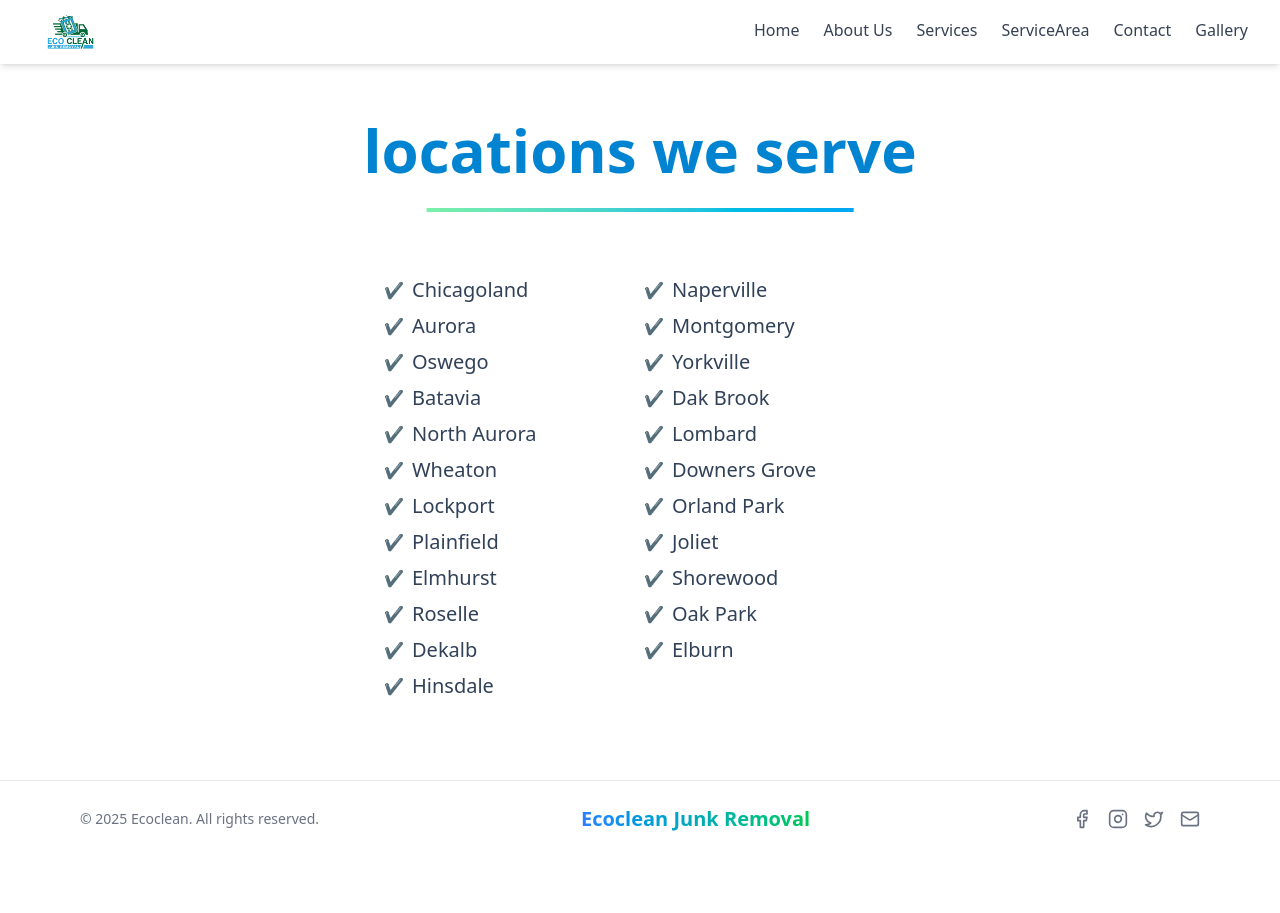
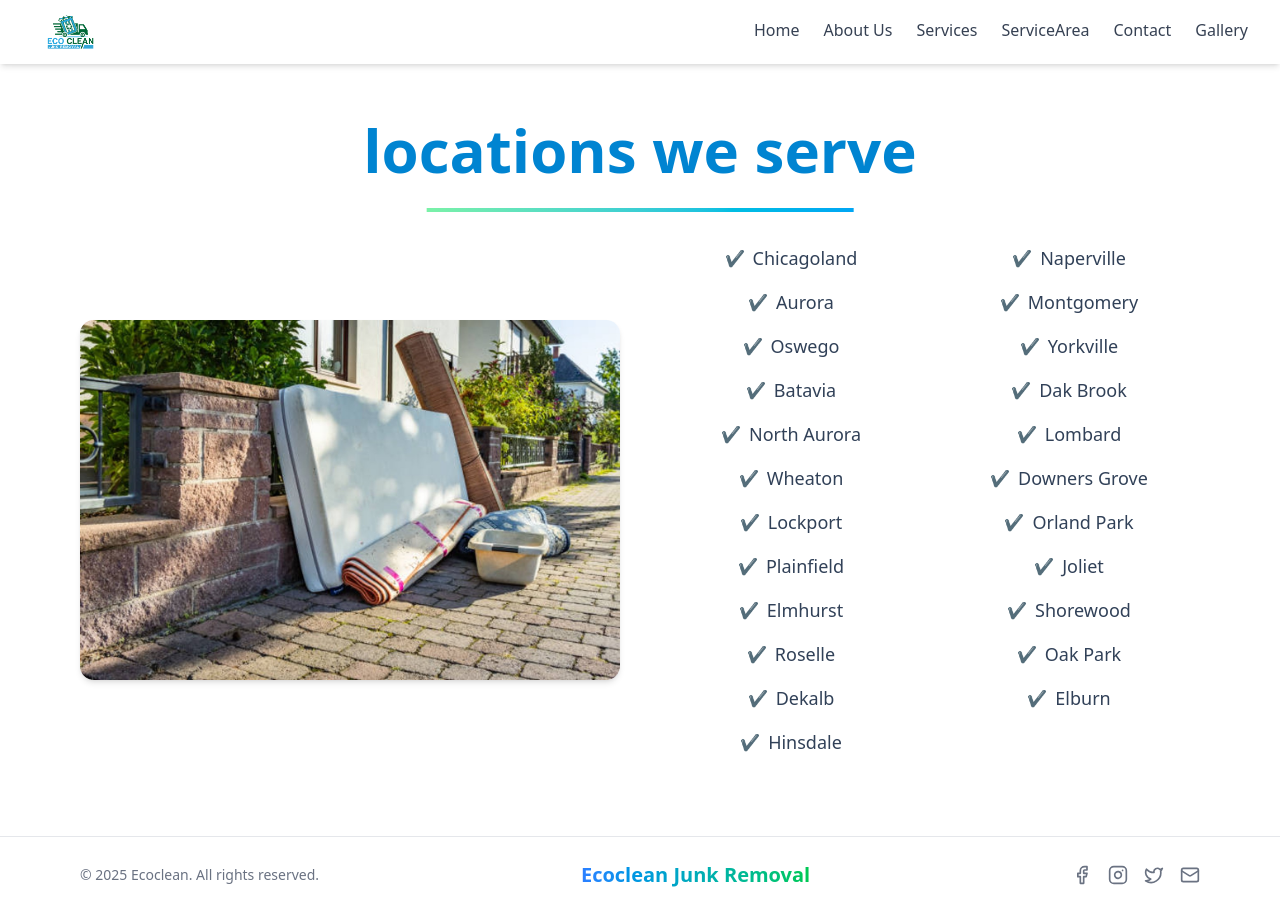
Before and after one commit to missesenam/Ecoclean, a React (Vite) app: page /serviceArea in a window 1280 px wide. Before the commit the page ends 857 px from the top, so only its background shows below. Built offline with nearby package versions, Linux system fonts and the light colour scheme.

Commit message:
my commit

```diff
--- a/src/components/AboutComponents/HowItWorks.jsx
+++ b/src/components/AboutComponents/HowItWorks.jsx
@@ -8,8 +8,15 @@ const steps = [
   {
     image: freequote,
     title: "We Quote",
-    description:
-      "Schedule your appointment online or by calling 1-888-797-4520.",
+    description: (
+      <>
+        Schedule your appointment online or by calling{" "}
+        <a href="tel:1-888-797-4520" className="text-blue-600 underline">
+          1-888-797-4520
+        </a>
+        .
+      </>
+    ),
   },
   {
     image: flexibility,
--- a/src/components/ServicesComponent/ServiceArea.jsx
+++ b/src/components/ServicesComponent/ServiceArea.jsx
@@ -1,5 +1,5 @@
 import React from "react";
-import pictur3 from "../../assets/picture3.jpg";
+import pictur10 from "../../assets/picture10.jpg";
 
 function ServiceArea() {
   const locations = [
@@ -29,25 +29,36 @@ function ServiceArea() {
   ];
 
   return (
-    <>
-      <section className=" py-10 bg-white">
-        <h1 class="text-5xl lg:text-6xl font-bold text-sky-600 text-center relative mb-24">
-          locations we serve
-          <span class="absolute -bottom-6 left-1/2 w-1/3 h-1 bg-gradient-to-r from-green-300 to-sky-500 transform -translate-x-1/2 translate-y-2"></span>
-        </h1>
+    <section className="py-10 bg-white">
+      <h1 className="text-5xl lg:text-6xl font-bold text-sky-600 text-center relative mb-16">
+        locations we serve
+        <span className="absolute -bottom-6 left-1/2 w-1/3 h-1 bg-gradient-to-r from-green-300 to-sky-500 transform -translate-x-1/2 translate-y-2"></span>
+      </h1>
 
-        <div className="grid md:grid-cols-2 gap-2 mx-auto max-w-lg justify-center">
+      <div className="flex flex-col md:flex-row items-center justify-center gap-10 max-w-6xl mx-auto px-4">
+        {/* Left - Image */}
+        <div className="w-full md:w-1/2">
+          <img
+            src={pictur10}
+            alt="Service Area"
+            className="rounded-xl w-full h-auto object-cover shadow-md"
+          />
+        </div>
+
+        {/* Right - Locations List */}
+        <div className="w-full md:w-1/2 grid grid-cols-1 sm:grid-cols-2 gap-4">
           {locations.map((location, index) => (
-            <div key={index} className="flex items-center gap-2 ">
-              <span className="text-green-500" style={{ color: "green" }}>
-                ✔
-              </span>
-              <p className="text-xl text-slate-700">{location.name}</p>
+            <div
+              key={index}
+              className="flex items-center justify-center gap-2 "
+            >
+              <span className="text-green-600">✔</span>
+              <p className="text-lg text-slate-700">{location.name}</p>
             </div>
           ))}
         </div>
-      </section>
-    </>
+      </div>
+    </section>
   );
 }
 
```
